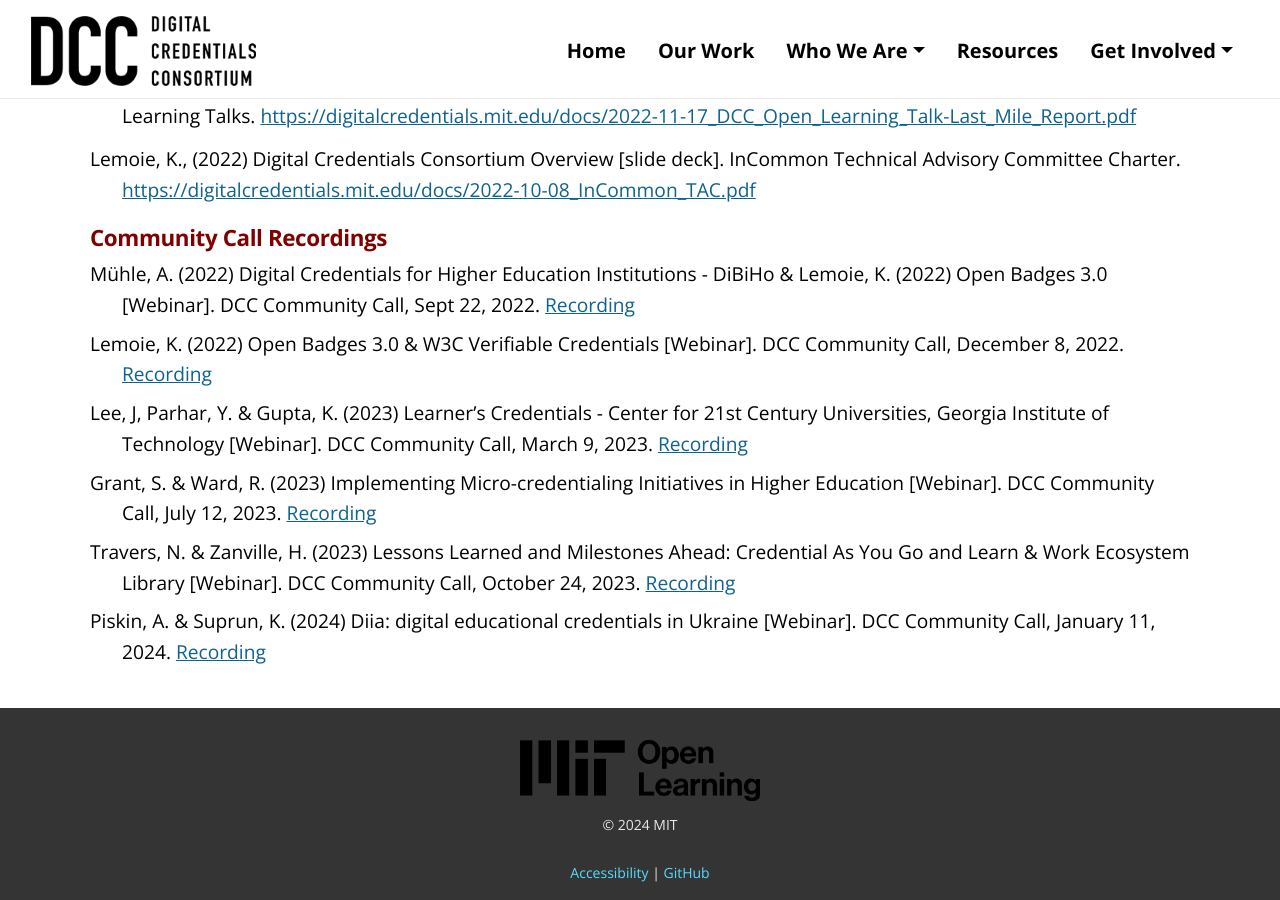
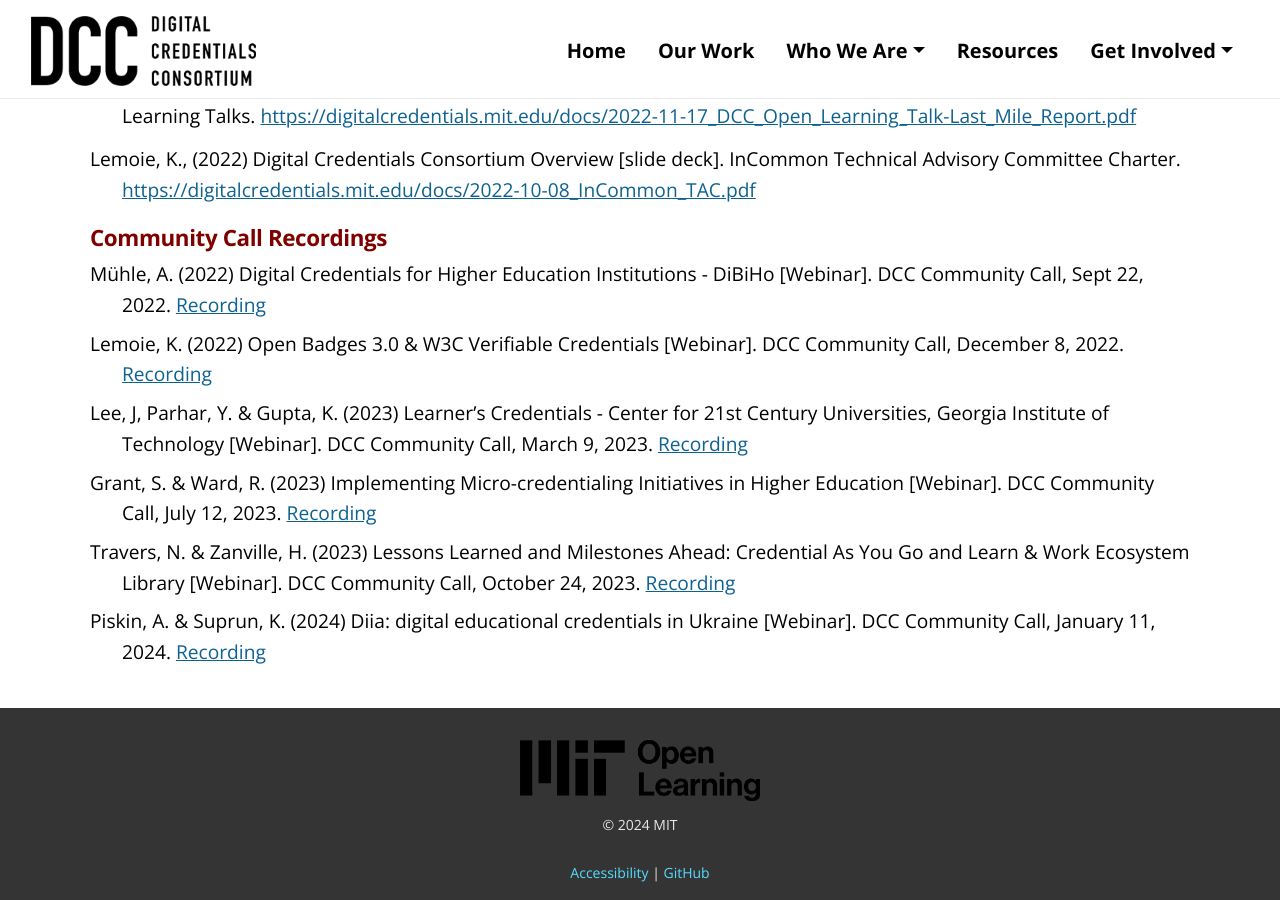
Before and after one commit to digitalcredentials/dcc-website, a Jekyll site: the page built from resources.md, in a window 1280 px wide and 900 px high, scrolled down 1206 px. Built offline with Jekyll 4.4.1, drawn with Linux system fonts in a browser that asks for light colours.

Commit message:
Update resources.md

```diff
--- a/resources.md
+++ b/resources.md
@@ -24,7 +24,7 @@
 * Lemoie, K., (2022) Digital Credentials Consortium Overview [slide deck]. InCommon Technical Advisory Committee Charter. [{{ site.url | prepend: site.baseurl }}/docs/2022-10-08_InCommon_TAC.pdf]({{ site.baseurl }}/docs/2022-10-08_InCommon_TAC.pdf)
 
   ## Community Call Recordings
-* Mühle, A. (2022) Digital Credentials for Higher Education Institutions - DiBiHo & Lemoie, K. (2022) Open Badges 3.0 [Webinar]. DCC Community Call, Sept 22, 2022. [Recording](https://mit.zoom.us/rec/share/bZOfPdkSTYhh3rPYzqs7b_Vm3ePuAug4ceM9ii9Rb8iOMbr-ssablQoV27Yq-Kq0.UlC0YPDXRrsEVER8)
+* Mühle, A. (2022) Digital Credentials for Higher Education Institutions - DiBiHo [Webinar]. DCC Community Call, Sept 22, 2022. [Recording](https://mit.zoom.us/rec/share/bZOfPdkSTYhh3rPYzqs7b_Vm3ePuAug4ceM9ii9Rb8iOMbr-ssablQoV27Yq-Kq0.UlC0YPDXRrsEVER8)
 * Lemoie, K. (2022) Open Badges 3.0 & W3C Verifiable Credentials [Webinar]. DCC Community Call, December 8, 2022. [Recording](https://mit.zoom.us/rec/share/eT2coyj7goIRko-kAygcCDrEKCXPChYvZCb-IDYPZ5W-A9IBYjDw9IQTLdGx5LdP.GJU8KYWrd6GjDKRm?startTime=1670522729000)
 * Lee, J, Parhar, Y. & Gupta, K. (2023) Learner's Credentials - Center for 21st Century Universities, Georgia Institute of Technology [Webinar]. DCC Community Call, March 9, 2023. [Recording](https://mit.zoom.us/rec/share/tz3cr-1z9J9d_Jqjrr0wQoEITsqnXhStVpWnWnhPuIpK0zZj-LjvhOtVw_H_XkhX.pRQ-Vvnj2MbVF98S?startTime=1678385076000)
 * Grant, S. & Ward, R. (2023) Implementing Micro-credentialing Initiatives in Higher Education [Webinar]. DCC Community Call, July 12, 2023. [Recording](https://mit.zoom.us/rec/share/ckXKysL7YFM2OjPbK1qc1sZrJLQimBSPn7uvjRUTNVcuBgs29I9Ack2Gsr9AuqzT.V2RgkyKg7PhmPzpb?startTime=1689177935000)
```
